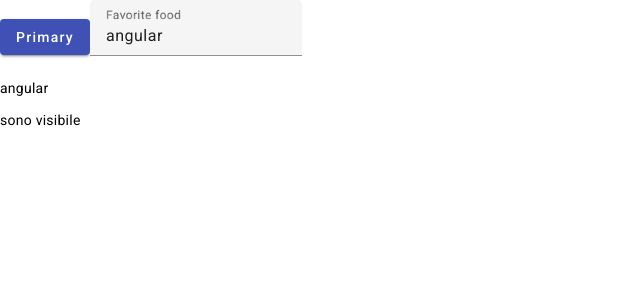
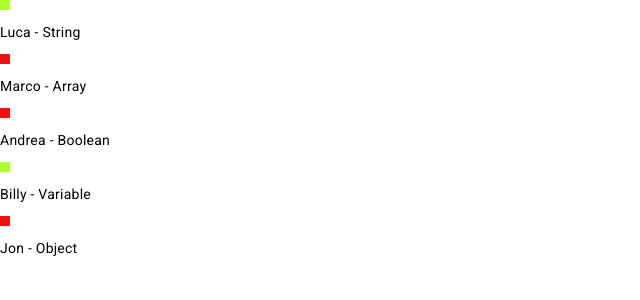
Before and after one commit to lucaString/Angular-course, an Angular app: page / in a window 1280 px wide. Shown: the top 300 px of the page, without its empty margins (0-640 px from the left). Built offline with nearby package versions, Linux system fonts and the light colour scheme.

Commit message:
adding ngFor

```diff
--- a/src/app/app.component.css
+++ b/src/app/app.component.css
@@ -0,0 +1,11 @@
+.cerchioVerde {
+    width: 10px;
+    height: 10px;
+    background-color: greenyellow;
+}
+
+.cerchioRosso {
+    width: 10px;
+    height: 10px;
+    background-color: rgb(244, 16, 16);
+}
--- a/src/app/app.component.html
+++ b/src/app/app.component.html
@@ -1,20 +1,27 @@
 <!-- <app-prova></app-prova> -->
 
-<button mat-raised-button color="primary" (click)="onClick($event)">Primary</button>
+<!-- <button mat-raised-button color="primary" (click)="onClick($event)">Primary</button>
 
 <mat-form-field class="example-full-width">
   <mat-label>Favorite food</mat-label>
   <input matInput placeholder="Ex. Pizza" [(ngModel)]="title" />
 </mat-form-field>
-<p>{{title}}</p>
+<p>{{title}}</p> -->
 
 <!-- <p *ngIf="isVisible">e visibile!</p>
 <p *ngIf="!isVisible">non e visibile!</p> -->
 
-<p *ngIf="isVisible; then bloccoIf else bloccoElse" ></p>
+<!-- <p *ngIf="isVisible; then bloccoIf else bloccoElse" ></p>
 <ng-template #bloccoIf >
     <p>sono visibile</p>
 </ng-template>
 <ng-template #bloccoElse >
     <p>non sono visibile</p>
-</ng-template>
+</ng-template> -->
+
+
+    <div *ngFor="let persona of persone">
+        <p class="cerchioVerde" *ngIf="persona.isOnline"></p>
+        <p class="cerchioRosso" *ngIf="!persona.isOnline"></p>
+        <p>{{ persona.nome }} - {{ persona.cognome }}</p>
+    </div>
--- a/src/app/app.component.ts
+++ b/src/app/app.component.ts
@@ -8,6 +8,14 @@ import { Component } from '@angular/core';
 export class AppComponent {
   title = 'angular';
   isVisible = true
+  persone = [
+    {nome: "Luca", cognome: "String", isOnline: true},
+    {nome: "Marco", cognome: "Array", isOnline: false},
+    {nome: "Andrea", cognome: "Boolean", isOnline: false},
+    {nome: "Billy", cognome: "Variable", isOnline: true},
+    {nome: "Jon", cognome: "Object", isOnline: false},
+  ]
+
   onInput(event: Event){
 
     this.title = (<HTMLInputElement>event.target).value
```
